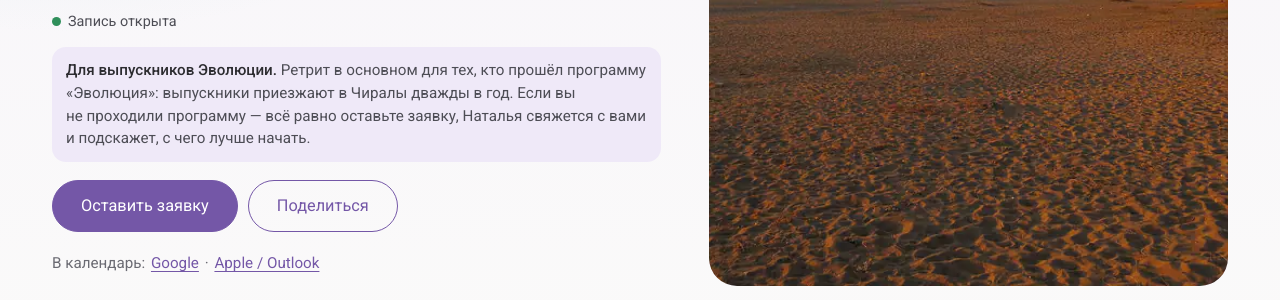
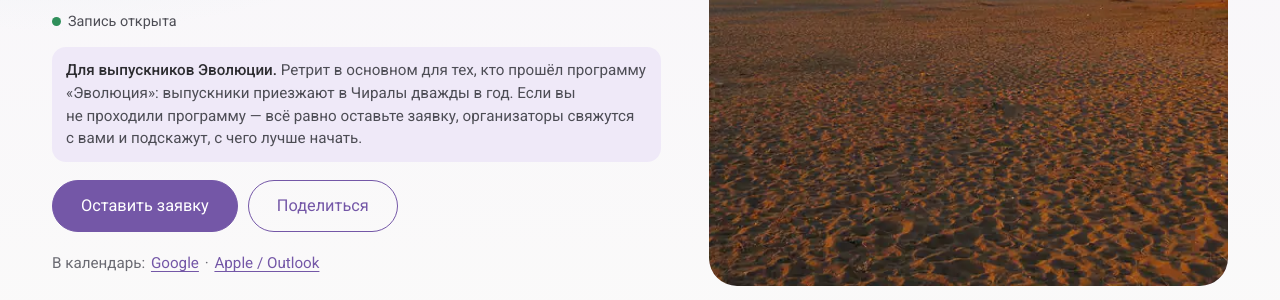
Before and after one commit to timurumarov1984-afk/evolution-retreats-2027, a Jekyll site: the page built from _events/cirali-autumn-2027.md, in a window 1280 px wide and 900 px high, scrolled down 405 px. Shown: the part 199-499 px from the top of the window. Built offline with Jekyll 4.4.1, drawn with Linux system fonts in a browser that asks for light colours.

Commit message:
Чиралы: «организаторы свяжутся» вместо «Наталья свяжется»
Текст для тех, кто не проходил «Эволюцию»: на страницах ретритов
в Чиралы и в подсказке анкеты.

Co-Authored-By: Claude Fable 5.2 <noreply@anthropic.com>

```diff
--- a/_data/site.yml
+++ b/_data/site.yml
@@ -90,7 +90,7 @@ day:
 audience:
   evolution:
     short: "Для выпускников Эволюции"
-    text: "Ретрит в основном для тех, кто прошёл программу «Эволюция»: выпускники приезжают в Чиралы дважды в год. Если вы не проходили программу — всё равно оставьте заявку, Наталья свяжется с вами и подскажет, с чего лучше начать."
+    text: "Ретрит в основном для тех, кто прошёл программу «Эволюция»: выпускники приезжают в Чиралы дважды в год. Если вы не проходили программу — всё равно оставьте заявку, организаторы свяжутся с вами и подскажут, с чего лучше начать."
   all:
     short: "Открыт для всех"
     text: "Интенсив открыт для всех: выпускников «Эволюции», учеников Мастера и тех, кто только знакомится с его подходом."
--- a/_includes/apply.html
+++ b/_includes/apply.html
@@ -59,7 +59,7 @@
           <label class="chip"><input type="radio" name="evo" value="Да"><span>Да</span></label>
           <label class="chip"><input type="radio" name="evo" value="Нет"><span>Нет</span></label>
         </div>
-        <p class="hint evo-hint" data-evo-hint hidden>Ретриты в Чиралы — в основном для выпускников Эволюции. Всё равно отправьте заявку: Наталья свяжется с вами и подскажет, с чего лучше начать — например, с интенсива, он открыт для всех.</p>
+        <p class="hint evo-hint" data-evo-hint hidden>Ретриты в Чиралы — в основном для выпускников Эволюции. Всё равно отправьте заявку: организаторы свяжутся с вами и подскажут, с чего лучше начать — например, с интенсива, он открыт для всех.</p>
       </fieldset>
 
       <fieldset class="field">
```
